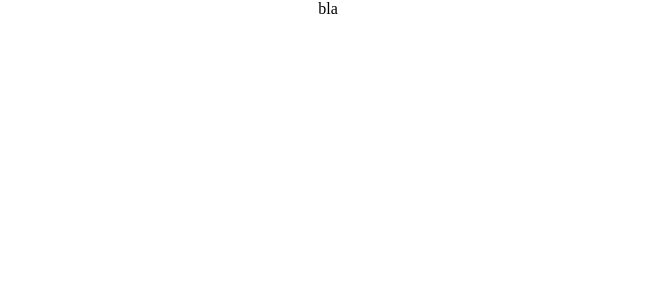
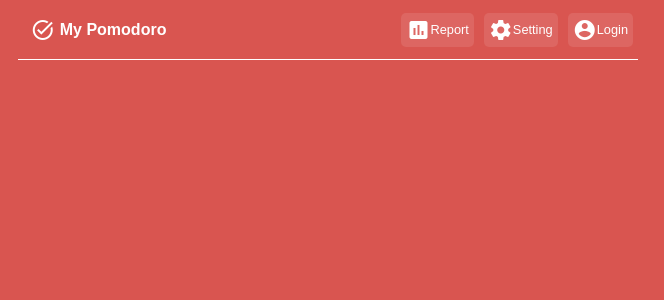
Before and after one commit to fabiocosta07/my-pomodoro, a React (Create React App) app in the folder my-pomodoro/: page / in a window 1280 px wide. Shown: the top 300 px of the page, without its empty margins (312-976 px from the left). Built offline with nearby package versions, Linux system fonts and the light colour scheme.

Commit message:
add header

```diff
--- a/my-pomodoro/public/index.html
+++ b/my-pomodoro/public/index.html
@@ -9,6 +9,8 @@
   <meta name="description" content="Web site created using create-react-app" />
   <link rel="apple-touch-icon" href="%PUBLIC_URL%/logo192.png" />
   <link rel="manifest" href="%PUBLIC_URL%/manifest.json" />
+  <link href="https://fonts.googleapis.com/icon?family=Material+Icons" rel="stylesheet">
+  <link href="https://fonts.googleapis.com/css2?family=M+PLUS+Rounded+1c:wght@300;500;900&display=swap">
   <title>React App</title>
 </head>
 
--- a/my-pomodoro/src/App.css
+++ b/my-pomodoro/src/App.css
@@ -1,38 +1,5 @@
 .App {
-  text-align: center;
+    display: flex;
+    flex-direction: column;
+    align-items: center;
 }
-
-.App-logo {
-  height: 40vmin;
-  pointer-events: none;
-}
-
-@media (prefers-reduced-motion: no-preference) {
-  .App-logo {
-    animation: App-logo-spin infinite 20s linear;
-  }
-}
-
-.App-header {
-  background-color: #282c34;
-  min-height: 100vh;
-  display: flex;
-  flex-direction: column;
-  align-items: center;
-  justify-content: center;
-  font-size: calc(10px + 2vmin);
-  color: white;
-}
-
-.App-link {
-  color: #61dafb;
-}
-
-@keyframes App-logo-spin {
-  from {
-    transform: rotate(0deg);
-  }
-  to {
-    transform: rotate(360deg);
-  }
-}
--- a/my-pomodoro/src/App.js
+++ b/my-pomodoro/src/App.js
@@ -1,9 +1,10 @@
 import './App.css';
+import Header from './components/header';
 
 function App() {
   return (
     <div className="App">
-      bla
+      <Header></Header>
     </div>
   );
 }
--- /dev/null
+++ b/my-pomodoro/src/components/header/index.css
@@ -0,0 +1,36 @@
+.header {
+    width: 620px;
+    height: 60px;
+    display: flex;
+    justify-content: flex-end;
+    align-items: center;
+    border-bottom: solid 1px;
+    margin-bottom: 40px;
+}
+
+.logo {
+    margin-right: 230px;
+    font-weight: 900;
+    text-decoration: none;
+    color: #fff;
+}
+
+.headerButton {
+    font-size: 0.8em;
+    text-decoration: none;
+    color: #fff;
+    margin: 5px;
+    padding: 5px;
+    border-radius: 5px;
+    display: flex;
+    align-items: center;
+    background-color: rgba(255, 255, 255, 0.1);
+}
+
+.iconTask {
+    margin-right: 5px;
+}
+
+.iconReport {
+    margin-right: 5px;
+}
--- /dev/null
+++ b/my-pomodoro/src/components/header/index.jsx
@@ -0,0 +1,22 @@
+
+import './index.css';
+
+export default function Header() {
+    return (
+        <div className="header">
+            <span className="material-icons iconTask">task_alt</span>
+            <a className="logo" href="#0">My Pomodoro</a>
+            <a className="headerButton" href="#1">
+                <span className="material-icons inconReport">insert_chart</span>
+                <span>Report</span>
+            </a>
+            <a className="headerButton" href="#2">
+                <span className="material-icons inconReport">settings</span>
+                <span>Setting</span>
+            </a>
+            <a className="headerButton" href="#3">
+                <span className="material-icons inconReport">account_circle</span>
+                <span>Login</span></a>
+        </div>
+    )
+}
--- a/my-pomodoro/src/index.css
+++ b/my-pomodoro/src/index.css
@@ -1,3 +1,11 @@
+* {
+    box-sizing: border-box;
+}
+
 body {
-  margin: 0;
+    margin: 0px;
+    background-color: rgb(217, 85, 80);
+    color: #fff;
+    font-family: 'M PLUS Rounded 1c', sans-serif;
+    font-weight: 300;
 }
```
Also changed, not shown: my-pomodoro/src/components/footer/index.css (added), my-pomodoro/src/components/footer/index.jsx (added), my-pomodoro/src/components/task/index.css (added), my-pomodoro/src/components/task/index.jsx (added), my-pomodoro/src/components/timer/index.css (added), my-pomodoro/src/components/timer/index.jsx (added).
